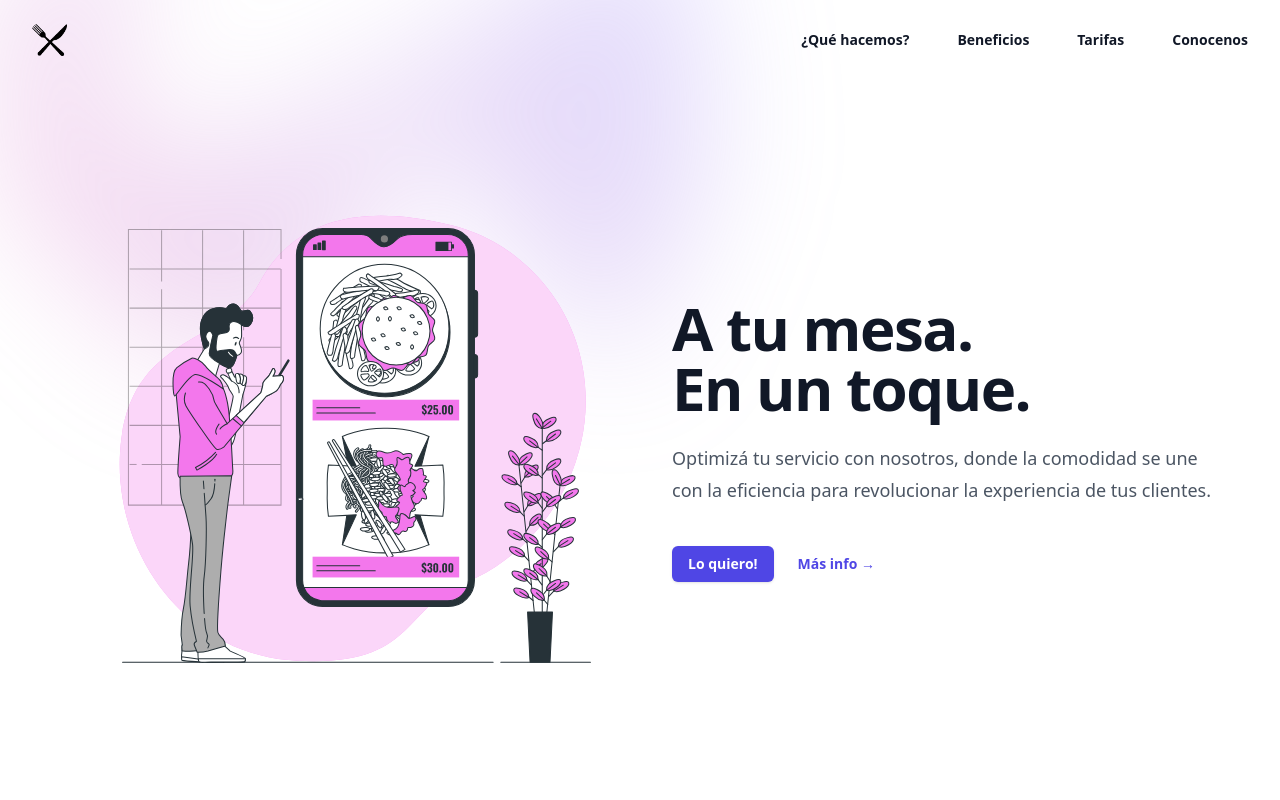
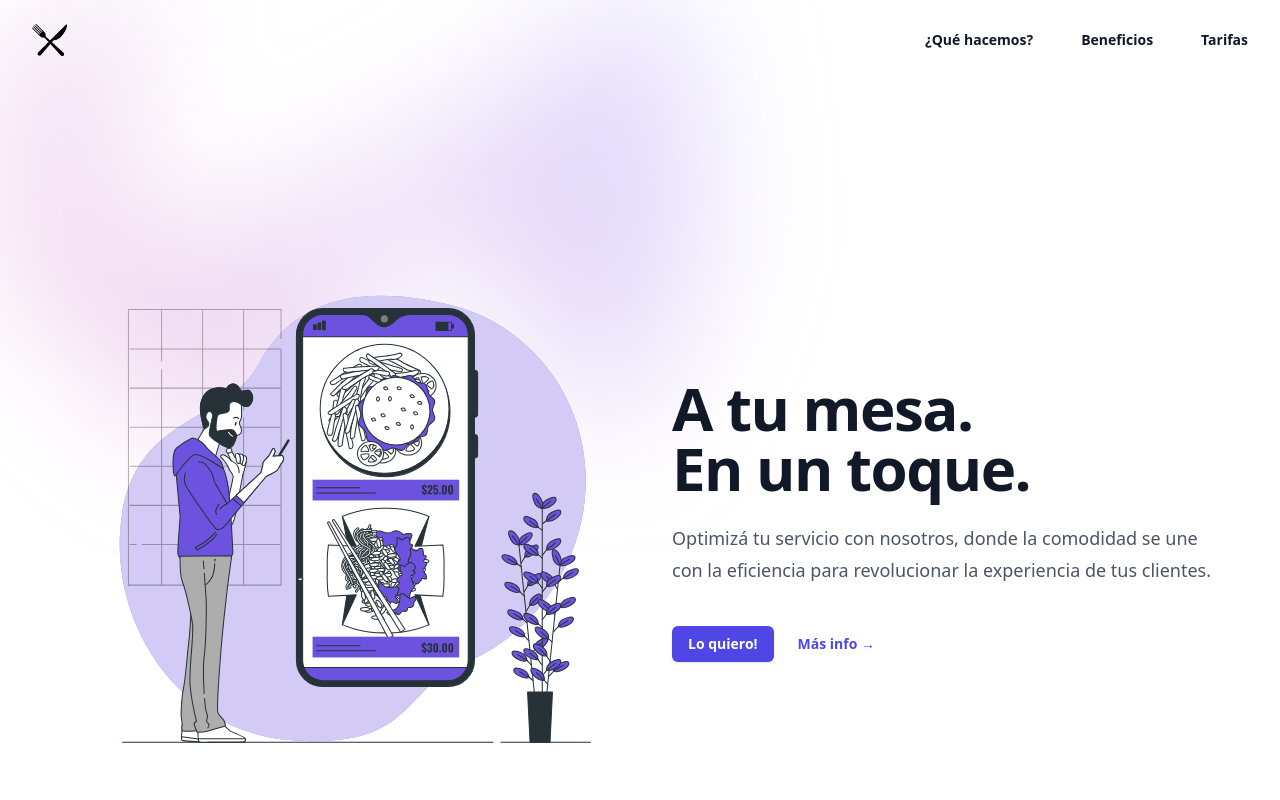
Before and after one commit to RamiroPeidro/Atumesa, a React (Create React App) app: page / in a window 1280 px wide. Shown: the top 800 px of the page. Built offline with nearby package versions, Linux system fonts and the light colour scheme.

Commit message:
Se arregla navbar, y se cambio icono y titulo

```diff
--- a/public/index.html
+++ b/public/index.html
@@ -2,7 +2,7 @@
 <html lang="en">
   <head>
     <meta charset="utf-8" />
-    <link rel="icon" href="%PUBLIC_URL%/favicon.ico" />
+    <link rel="icon" href="https://encrypted-tbn0.gstatic.com/images?q=tbn:ANd9GcR97DYpMGuWJFCe61xW_vrMD48fojZIod-JiPD3bu1XMw&s" />
     <meta name="viewport" content="width=device-width, initial-scale=1" />
     <meta name="theme-color" content="#000000" />
     <meta
@@ -24,7 +24,7 @@
       work correctly both with client-side routing and a non-root public URL.
       Learn how to configure a non-root public URL by running `npm run build`.
     -->
-    <title>React App</title>
+    <title>A tu mesa</title>
   </head>
   <body>
     <noscript>You need to enable JavaScript to run this app.</noscript>
--- a/src/App.js
+++ b/src/App.js
@@ -7,10 +7,12 @@ import Hero2 from './components/common/Hero2/Hero2'
 import Empresas from './components/common/Empresas/Empresas';
 import Stats from './components/common/Stats/Stats';
 import Footer from './components/common/Footer/Footer';
+import NavBar from './components/common/Navbar/Navbar';
 
 export default function App() {
   return (
     <div>
+      <NavBar></NavBar>
       <Header></Header>
       <Hero></Hero>
       <Hero2></Hero2>
--- a/src/components/common/Footer/Footer.jsx
+++ b/src/components/common/Footer/Footer.jsx
@@ -6,22 +6,6 @@ const Footer = () => {
       <div>
         <h1 className='text-3xl font-bold text-[#1A202C]'>A TU MESA.</h1>
       </div>
-      <div className='flex flex-col justify-between'>
-        <h6 className='font-medium text-gray-400'>¿Qué hacemos?</h6>
-        {/* Contenido adicional para esta sección */}
-      </div>
-      <div className='flex flex-col justify-between'>
-        <h6 className='font-medium text-gray-400'>Beneficios</h6>
-        {/* Contenido adicional para esta sección */}
-      </div>
-      <div className='flex flex-col justify-between'>
-        <h6 className='font-medium text-gray-400'>Tarifas</h6>
-        {/* Contenido adicional para esta sección */}
-      </div>
-      <div className='flex flex-col justify-between'>
-        <h6 className='font-medium text-gray-400'>Conocenos</h6>
-        {/* Contenido adicional para esta sección */}
-      </div>
     </div>
   );
 };
--- a/src/components/common/Header/Header.jsx
+++ b/src/components/common/Header/Header.jsx
@@ -5,88 +5,25 @@ import Logo from '../../../assets/klipartz.com.png'
 import Principal from '../../../assets/Order food-bro.svg'
 
 const navigation = [
-  { name: '¿Qué hacemos?', href: '#' },
-  { name: 'Beneficios', href: '#' },
-  { name: 'Tarifas', href: '#' },
-  { name: 'Conocenos', href: '#' },
+  { name: '¿Qué hacemos?', href: '#que-hacemos' },
+  { name: 'Beneficios', href: '#beneficios' },
+  { name: 'Tarifas', href: '#tarifas' },
 ]
 
 export default function Example() {
-  const [mobileMenuOpen, setMobileMenuOpen] = useState(false)
+
+  const [mobileMenuOpen, setMobileMenuOpen] = useState(false);
+
+  const handleMenuToggle = () => {
+    setMobileMenuOpen(!mobileMenuOpen);
+  };
+
+  const handleMenuClick = () => {
+    setMobileMenuOpen(false);
+  };
 
   return (
     <div className="bg-white">
-      <header className="absolute inset-x-0 top-0 z-50">
-        <nav className="flex items-center justify-between p-6 lg:px-8" aria-label="Global">
-          <div className="flex lg:flex-1">
-            <a href="#" className="-m-1.5 p-1.5">
-              <span className="sr-only">Your Company</span>
-              <img
-                className="h-8 w-auto"
-                src={Logo}
-                alt=""
-              />
-            </a>
-          </div>
-          <div className="flex lg:hidden">
-            <button
-              type="button"
-              className="-m-2.5 inline-flex items-center justify-center rounded-md p-2.5 text-gray-700"
-              onClick={() => setMobileMenuOpen(true)}
-            >
-              <span className="sr-only">Open main menu</span>
-              <Bars3Icon className="h-6 w-6" aria-hidden="true" />
-            </button>
-          </div>
-          <div className="hidden lg:flex lg:gap-x-12">
-            {navigation.map((item) => (
-              <a key={item.name} href={item.href} className="text-sm font-semibold leading-6 text-gray-900">
-                {item.name}
-              </a>
-            ))}
-          </div>
-        </nav>
-        <Dialog as="div" className="lg:hidden" open={mobileMenuOpen} onClose={setMobileMenuOpen}>
-          <div className="fixed inset-0 z-50" />
-          <Dialog.Panel className="fixed inset-y-0 right-0 z-50 w-full overflow-y-auto bg-white px-6 py-6 sm:max-w-sm sm:ring-1 sm:ring-gray-900/10">
-            <div className="flex items-center justify-between">
-              <a href="#" className="-m-1.5 p-1.5">
-                <span className="sr-only">Your Company</span>
-                <img
-                  className="h-8 w-auto"
-                  src={Logo}
-                  alt=""
-                />
-              </a>
-              <button
-                type="button"
-                className="-m-2.5 rounded-md p-2.5 text-gray-700"
-                onClick={() => setMobileMenuOpen(false)}
-              >
-                <span className="sr-only">Close menu</span>
-                <XMarkIcon className="h-6 w-6" aria-hidden="true" />
-              </button>
-            </div>
-            <div className="mt-6 flow-root">
-              <div className="-my-6 divide-y divide-gray-500/10">
-                <div className="space-y-2 py-6">
-                  {navigation.map((item) => (
-                    <a
-                      key={item.name}
-                      href={item.href}
-                      className="-mx-3 block rounded-lg px-3 py-2 text-base font-semibold leading-7 text-gray-900 hover:bg-gray-50"
-                    >
-                      {item.name}
-                    </a>
-                  ))}
-                </div>
-              </div>
-            </div>
-          </Dialog.Panel>
-        </Dialog>
-      </header>
-
-
       <div className="relative isolate px-6 pt-14 lg:px-8">
         <div
           className="absolute inset-x-0 -top-40 -z-10 transform-gpu overflow-hidden blur-3xl sm:-top-80"
--- a/src/components/common/Hero/Hero.jsx
+++ b/src/components/common/Hero/Hero.jsx
@@ -25,7 +25,7 @@ const features = [
 
 export default function Example() {
   return (
-    <div className="overflow-hidden bg-white py-24 sm:py-32">
+    <div id='que-hacemos'className="overflow-hidden bg-white py-24 sm:py-32">
       <div className="mx-auto max-w-7xl px-6 lg:px-8">
         <div className="mx-auto grid max-w-2xl grid-cols-1 gap-x-8 gap-y-16 sm:gap-y-20 lg:mx-0 lg:max-w-none lg:grid-cols-2">
 
--- a/src/components/common/Hero2/Hero2.jsx
+++ b/src/components/common/Hero2/Hero2.jsx
@@ -3,7 +3,7 @@ import Ilustration from "../../../assets/Pasta-amico.svg"
 export default function Example() {
     return (
       <div className="bg-white">
-        <div className="mx-auto max-w-7xl py-24 sm:px-6 sm:py-32 lg:px-8">
+        <div id="beneficios" className="mx-auto max-w-7xl py-24 sm:px-6 sm:py-32 lg:px-8">
           <div className="relative isolate overflow-hidden bg-gray-900 px-6 pt-16 shadow-2xl sm:rounded-3xl sm:px-16 md:pt-24 lg:flex lg:gap-x-20 lg:px-24 lg:pt-0">
             <svg
               viewBox="0 0 1024 1024"
--- /dev/null
+++ b/src/components/common/Navbar/Navbar.jsx
@@ -0,0 +1,101 @@
+import { useState } from 'react'
+import { Dialog } from '@headlessui/react'
+import { Bars3Icon, XMarkIcon } from '@heroicons/react/24/outline'
+import Logo from '../../../assets/klipartz.com.png'
+import Principal from '../../../assets/Order food-bro.svg'
+
+const navigation = [
+  { name: '¿Qué hacemos?', href: '#que-hacemos' },
+  { name: 'Beneficios', href: '#beneficios' },
+  { name: 'Tarifas', href: '#tarifas' },
+]
+
+export default function NavBar() {
+
+  const [mobileMenuOpen, setMobileMenuOpen] = useState(false);
+
+  const handleMenuToggle = () => {
+    setMobileMenuOpen(!mobileMenuOpen);
+  };
+
+  const handleMenuClick = () => {
+    setMobileMenuOpen(false);
+  };
+
+  return (
+<header className="sticky top-0 inset-x-0 z-50">
+<nav className="flex items-center justify-between p-6 lg:px-8" aria-label="Global">
+  <div className="flex lg:flex-1">
+    <a href="#" className="-m-1.5 p-1.5">
+      <span className="sr-only">Your Company</span>
+      <img
+        className="h-8 w-auto"
+        src={Logo}
+        alt=""
+      />
+    </a>
+  </div>
+  <div className="flex lg:hidden">
+    <button
+      type="button"
+      className="-m-2.5 inline-flex items-center justify-center rounded-md p-2.5 text-gray-700"
+      onClick={handleMenuToggle}
+    >
+      <span className="sr-only">{mobileMenuOpen ? "Close menu" : "Open main menu"}</span>
+      {mobileMenuOpen ? (
+        <XMarkIcon className="h-6 w-6" aria-hidden="true" />
+      ) : (
+        <Bars3Icon className="h-6 w-6" aria-hidden="true" />
+      )}
+    </button>
+  </div>
+  <div className="hidden lg:flex lg:gap-x-12">
+    {navigation.map((item) => (
+      <a key={item.name} href={item.href} className="text-sm font-semibold leading-6 text-gray-900">
+        {item.name}
+      </a>
+    ))}
+  </div>
+</nav>
+<Dialog as="div" className="lg:hidden" open={mobileMenuOpen} onClose={handleMenuToggle}>
+  <div className="fixed inset-0 z-50" />
+  <Dialog.Panel className="fixed inset-y-0 right-0 z-50 w-full overflow-y-auto bg-white px-6 py-6 sm:max-w-sm sm:ring-1 sm:ring-gray-900/10">
+    <div className="flex items-center justify-between">
+      <a href="#" className="-m-1.5 p-1.5">
+        <span className="sr-only">Your Company</span>
+        <img
+          className="h-8 w-auto"
+          src={Logo}
+          alt=""
+        />
+      </a>
+      <button
+        type="button"
+        className="-m-2.5 rounded-md p-2.5 text-gray-700"
+        onClick={handleMenuToggle}
+      >
+        <span className="sr-only">Close menu</span>
+        <XMarkIcon className="h-6 w-6" aria-hidden="true" />
+      </button>
+    </div>
+    <div className="mt-6 flow-root">
+      <div className="-my-6 divide-y divide-gray-500/10">
+        <div className="space-y-2 py-6">
+          {navigation.map((item) => (
+            <a
+              key={item.name}
+              href={item.href}
+              className="-mx-3 block rounded-lg px-3 py-2 text-base font-semibold leading-7 text-gray-900 hover:bg-gray-50"
+              onClick={handleMenuClick}
+            >
+              {item.name}
+            </a>
+          ))}
+        </div>
+      </div>
+    </div>
+  </Dialog.Panel>
+</Dialog>
+</header>
+  );
+          }
--- a/src/components/common/Tarifas/Tarifas.jsx
+++ b/src/components/common/Tarifas/Tarifas.jsx
@@ -10,7 +10,7 @@ const includedFeatures = [
 export default function Tarifas() {
   return (
     <div className="bg-white py-24 sm:py-32">
-      <div className="mx-auto max-w-7xl px-6 lg:px-8">
+      <div id="tarifas" className="mx-auto max-w-7xl px-6 lg:px-8">
         <div className="mx-auto max-w-2xl sm:text-center">
           <h2 className="text-3xl font-bold tracking-tight text-gray-900 sm:text-4xl">Maximizá tus ganancias con cada pedido</h2>
           <p className="mt-6 text-lg leading-8 text-gray-600">
--- a/src/index.css
+++ b/src/index.css
@@ -1,3 +1,7 @@
 @tailwind base;
 @tailwind components;
 @tailwind utilities;
+
+html{
+    scroll-behavior: smooth;
+}
```
Also changed, not shown: src/assets/Coffee shop-amico.svg, src/assets/Order food-bro.svg.
